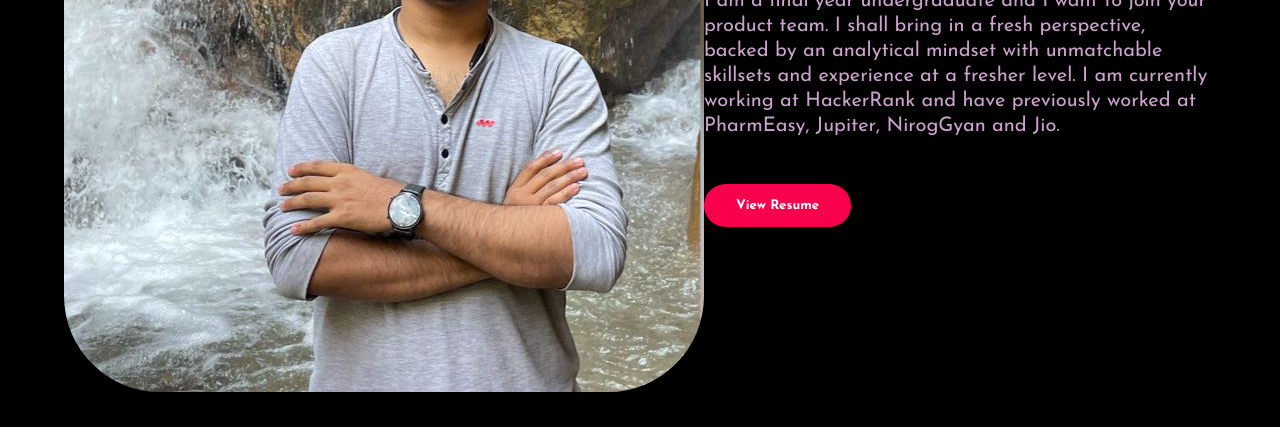
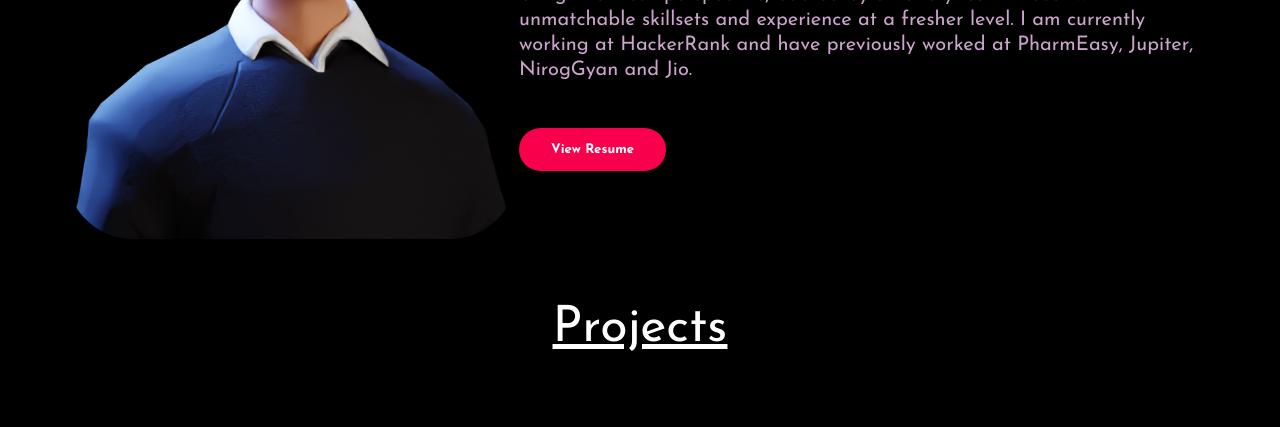
Before and after one commit to hrithik-stack/hrithik.github.io, a plain HTML site: page index.html in a window 1280 px wide. Shown: the part 409-836 px from the top of the page. Drawn offline with nearby package versions, Linux system fonts and the light colour scheme; a script that the page names is missing.

Commit message:
Update index.html

```diff
--- a/index.html
+++ b/index.html
@@ -44,7 +44,7 @@
 
     <div class="about-info-title">
         <div class="about-image">
-            <img src="hrithik_dp.jpeg" alt="Avatar">
+            <img src="final_image.png" alt="Avatar">
         </div>
         <div class="about-text">
             <div class="title-hello">Hello</div>
```
